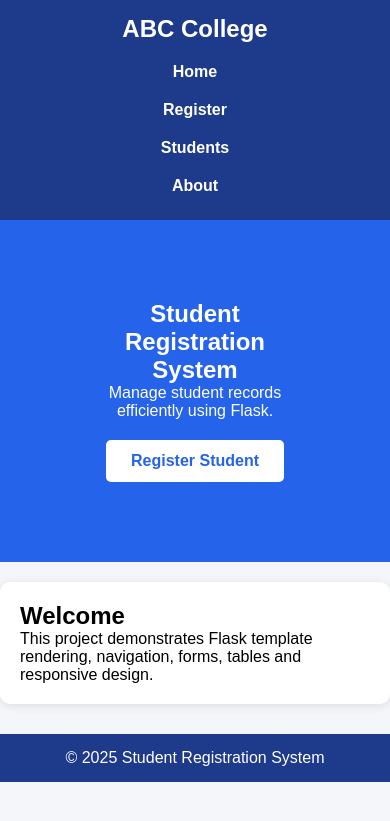
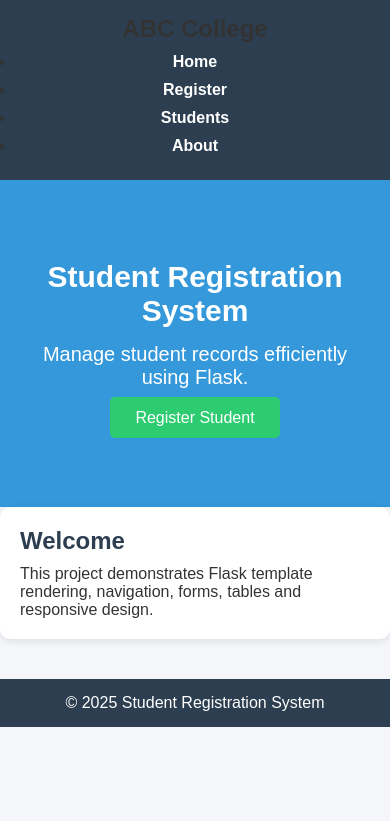
Before and after one commit to reash-08/VelTech-SummerInternship, a Flask app: page / in a window 390 px wide. Shown: the top 821 px of the page. Run offline with Flask 3, Linux system fonts and the light colour scheme.

Commit message:
Update style.css

```diff
--- a/Student Registration System/static/css/style.css
+++ b/Student Registration System/static/css/style.css
@@ -1,144 +1,169 @@
+/* Reset */
 *{
     margin:0;
     padding:0;
     box-sizing:border-box;
-    font-family:Arial, sans-serif;
+    font-family: Arial, sans-serif;
 }
 
+/* Body */
 body{
     background:#f4f6f9;
+    color:#333;
 }
 
+/* Navigation */
 nav{
-    background:#1e3a8a;
-    color:white;
-    padding:15px 50px;
-    display:flex;
-    justify-content:space-between;
-    align-items:center;
+    background:#2c3e50;
+    padding:15px;
+    text-align:center;
 }
 
-nav ul{
-    list-style:none;
-    display:flex;
+nav a{
+    color:white;
+    text-decoration:none;
+    margin:0 15px;
+    font-weight:bold;
+    transition:0.3s;
 }
 
-nav ul li{
-    margin-left:20px;
+nav a:hover{
+    color:#f1c40f;
 }
 
-nav ul li a{
+/* Hero Section */
+.hero{
+    background:#3498db;
     color:white;
+    text-align:center;
+    padding:80px 20px;
+}
+
+.hero h1{
+    font-size:42px;
+    margin-bottom:15px;
+}
+
+.hero p{
+    font-size:20px;
+    margin-bottom:20px;
+}
+
+/* Button */
+.btn,
+button{
+    background:#2ecc71;
+    color:white;
+    border:none;
+    padding:12px 25px;
+    border-radius:5px;
+    cursor:pointer;
     text-decoration:none;
+    font-size:16px;
+}
+
+.btn:hover,
+button:hover{
+    background:#27ae60;
+}
+
+/* Container */
+.container{
+    width:90%;
+    max-width:1200px;
+    margin:30px auto;
+}
+
+/* Cards */
+.card{
+    background:white;
+    padding:20px;
+    margin-bottom:20px;
+    border-radius:10px;
+    box-shadow:0 2px 8px rgba(0,0,0,0.1);
+}
+
+.card h2{
+    margin-bottom:10px;
+    color:#2c3e50;
+}
+
+/* Form */
+form{
+    background:white;
+    padding:25px;
+    border-radius:10px;
+    box-shadow:0 2px 8px rgba(0,0,0,0.1);
+}
+
+form label{
+    display:block;
+    margin-top:12px;
+    margin-bottom:5px;
     font-weight:bold;
 }
 
-nav ul li a:hover{
-    color:#ffd700;
+form input,
+form select,
+form textarea{
+    width:100%;
+    padding:10px;
+    border:1px solid #ccc;
+    border-radius:5px;
+    margin-bottom:10px;
 }
 
-.hero{
-    text-align:center;
-    padding:80px;
-    background:#2563eb;
-    color:white;
+/* Table */
+table{
+    width:100%;
+    border-collapse:collapse;
+    background:white;
+    box-shadow:0 2px 8px rgba(0,0,0,0.1);
 }
 
-.btn{
-    display:inline-block;
-    margin-top:20px;
-    padding:12px 25px;
-    background:white;
-    color:#2563eb;
-    text-decoration:none;
-    border-radius:5px;
-    font-weight:bold;
+table th{
+    background:#2c3e50;
+    color:white;
+    padding:12px;
 }
 
-.container{
-    width:80%;
-    margin:40px auto;
-}
-
-.card{
-    background:white;
-    padding:20px;
-    margin-top:20px;
-    border-radius:10px;
-    box-shadow:0px 2px 10px rgba(0,0,0,0.1);
-}
-
-form{
-    background:white;
-    padding:30px;
-    border-radius:10px;
-}
-
-input,
-select,
-textarea{
-    width:100%;
+table td{
     padding:10px;
-    margin-top:8px;
-    margin-bottom:15px;
-}
-
-button{
-    background:#1e3a8a;
-    color:white;
-    border:none;
-    padding:12px 25px;
-    cursor:pointer;
-}
-
-button:hover{
-    background:#2563eb;
-}
-
-table{
-    width:100%;
-    background:white;
-    border-collapse:collapse;
-}
-
-table th,
-table td{
     border:1px solid #ddd;
-    padding:12px;
     text-align:center;
 }
 
-table th{
-    background:#1e3a8a;
-    color:white;
+table tr:nth-child(even){
+    background:#f8f9fa;
 }
 
+table tr:hover{
+    background:#ecf0f1;
+}
+
+/* Footer */
 footer{
-    background:#1e3a8a;
+    margin-top:40px;
+    background:#2c3e50;
     color:white;
     text-align:center;
     padding:15px;
-    margin-top:30px;
 }
 
+/* Responsive */
 @media(max-width:768px){
 
-nav{
-    flex-direction:column;
+    nav a{
+        display:block;
+        margin:10px 0;
+    }
+
+    .hero h1{
+        font-size:30px;
+    }
+
+    table{
+        display:block;
+        overflow-x:auto;
+    }
 }
-
-nav ul{
-    margin-top:10px;
-    flex-direction:column;
-    text-align:center;
-}
-
-nav ul li{
-    margin:10px 0;
-}
-
-.container{
-    width:95%;
-}
-
-}
```
